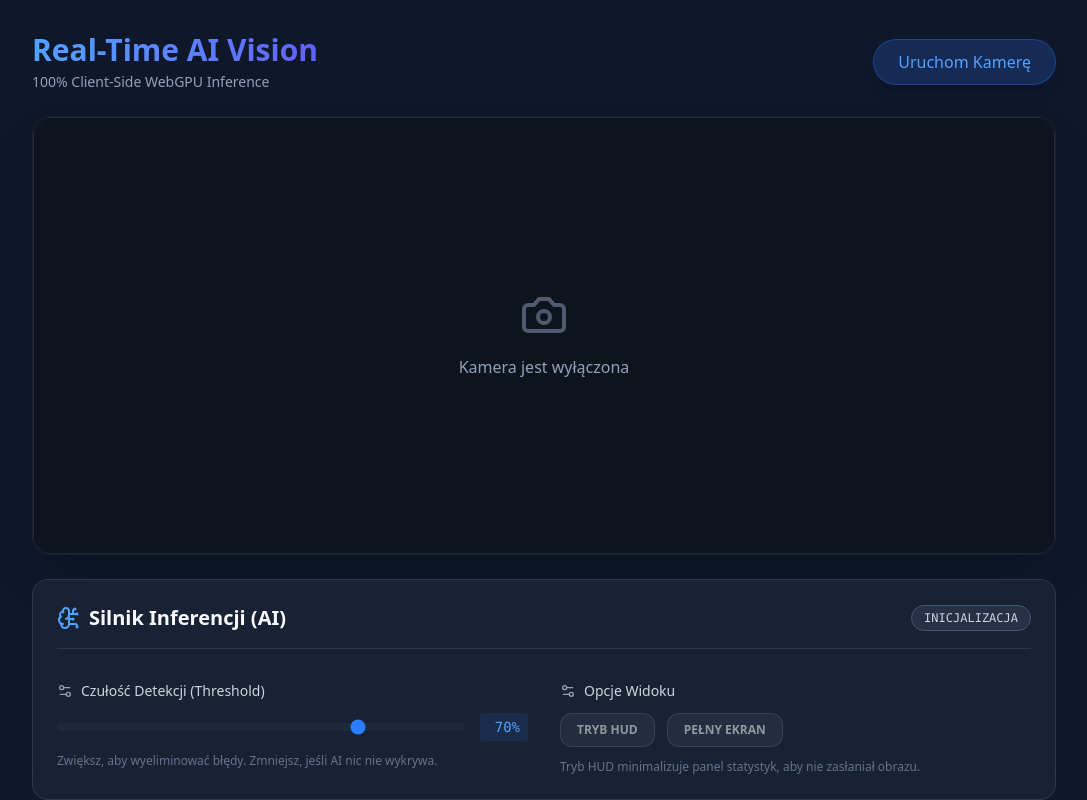
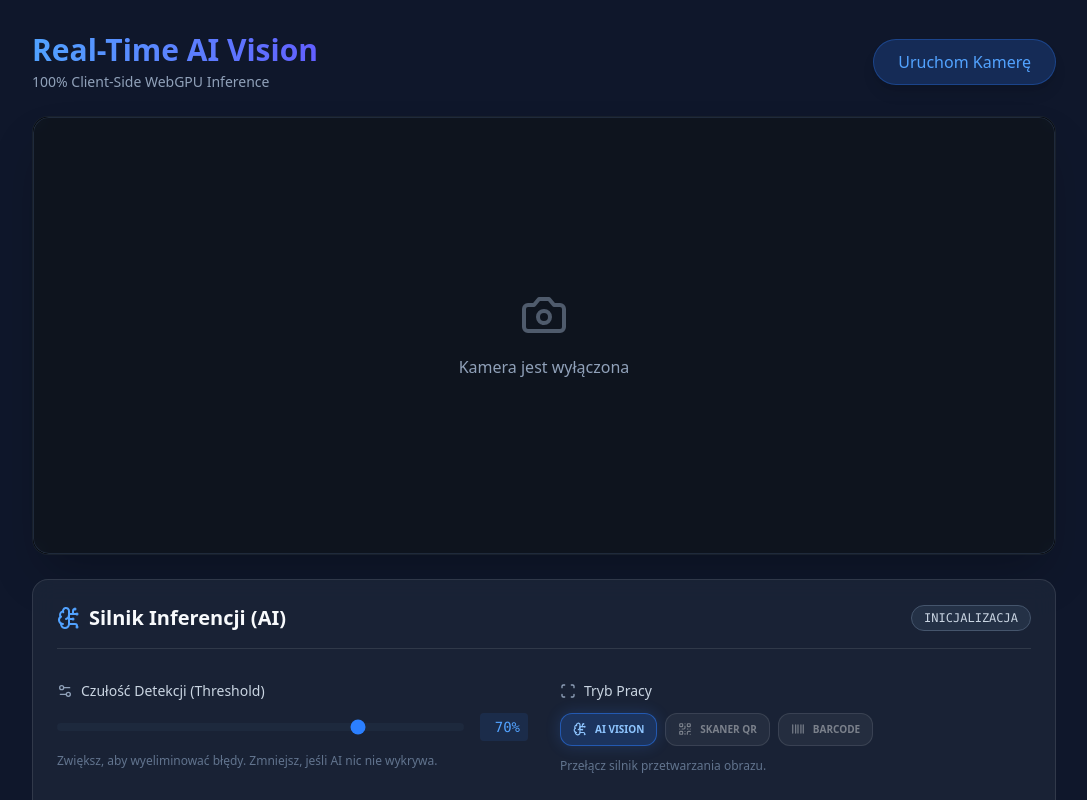
Before and after one commit to MaXDev-CATHODE/ai-vision-webgpu, a React (Vite) app: page / in a window 1280 px wide. Shown: the top 800 px of the page, without its empty margins (96-1183 px from the left). Built offline with nearby package versions, Linux system fonts and the light colour scheme.

Commit message:
feat(scanner): add QR and Barcode scanning modules with BarcodeDetector API

```diff
--- a/src/components/CameraFeed.tsx
+++ b/src/components/CameraFeed.tsx
@@ -1,6 +1,7 @@
 import React, { useRef, useEffect, useState } from 'react';
 import { useVisionStore } from '../store/useVisionStore';
 import { OverlayCanvas } from './OverlayCanvas';
+import { ResultPanel } from './ResultPanel';
 
 interface CameraFeedProps {
   onVideoReady?: (video: HTMLVideoElement) => void;
@@ -89,6 +90,7 @@ export const CameraFeed: React.FC<CameraFeedProps> = ({ onVideoReady }) => {
         className="w-full h-full object-contain"
       />
       <OverlayCanvas videoElement={videoElement} />
+      <ResultPanel />
     </div>
   );
 };
--- a/src/components/ControlPanel.tsx
+++ b/src/components/ControlPanel.tsx
@@ -1,6 +1,6 @@
 import React from 'react';
 import { useVisionStore } from '../store/useVisionStore';
-import { BrainCircuit, Cpu, Settings2, Loader2, AlertCircle } from 'lucide-react';
+import { BrainCircuit, Cpu, Settings2, Loader2, AlertCircle, QrCode, Barcode, Scan } from 'lucide-react';
 
 export const ControlPanel: React.FC = () => {
   const status = useVisionStore((state) => state.status);
@@ -12,6 +12,8 @@ export const ControlPanel: React.FC = () => {
   const isHUDOnly = useVisionStore((state) => state.isHUDOnly);
   const setHUDOnly = useVisionStore((state) => state.setHUDOnly);
   const toggleFullscreen = useVisionStore((state) => state.toggleFullscreen);
+  const mode = useVisionStore((state) => state.mode);
+  const setMode = useVisionStore((state) => state.setMode);
 
   return (
     <div className="w-full glass rounded-2xl p-6 flex flex-col gap-6">
@@ -89,6 +91,37 @@ export const ControlPanel: React.FC = () => {
           </p>
         </div>
 
+        {/* Mode Selector */}
+        <div className="space-y-3">
+          <label className="flex items-center gap-2 text-sm font-medium text-slate-300">
+            <Scan size={16} className="text-slate-400" />
+            Tryb Pracy
+          </label>
+          <div className="flex flex-wrap gap-2">
+            {[
+              { id: 'ai', label: 'AI VISION', icon: BrainCircuit },
+              { id: 'qr', label: 'SKANER QR', icon: QrCode },
+              { id: 'barcode', label: 'BARCODE', icon: Barcode },
+            ].map((m) => (
+              <button
+                key={m.id}
+                onClick={() => setMode(m.id as any)}
+                className={`flex items-center gap-2 px-3 py-2 rounded-xl text-[10px] font-bold transition-all border ${
+                  mode === m.id
+                  ? 'bg-blue-500/20 border-blue-500/50 text-blue-300 shadow-[0_0_15px_rgba(59,130,246,0.2)]'
+                  : 'bg-white/5 border-white/10 text-white/40 hover:bg-white/10 hover:text-white/60'
+                }`}
+              >
+                <m.icon size={14} />
+                {m.label}
+              </button>
+            ))}
+          </div>
+          <p className="text-xs text-slate-500">
+            Przełącz silnik przetwarzania obrazu.
+          </p>
+        </div>
+
         {/* View Options */}
         <div className="space-y-3">
           <label className="flex items-center gap-2 text-sm font-medium text-slate-300">
--- a/src/components/OverlayCanvas.tsx
+++ b/src/components/OverlayCanvas.tsx
@@ -13,7 +13,8 @@ interface OverlayCanvasProps {
 
 export const OverlayCanvas: React.FC<OverlayCanvasProps> = ({ videoElement }) => {
   const canvasRef = useRef<HTMLCanvasElement>(null);
-  const workerRef = useRef<Worker | null>(null);
+  const aiWorkerRef = useRef<Worker | null>(null);
+  const scannerWorkerRef = useRef<Worker | null>(null);
   const isProcessingRef = useRef(false);
 
   const [detections, setDetections] = useState<Detection[]>([]);
@@ -23,26 +24,29 @@ export const OverlayCanvas: React.FC<OverlayCanvasProps> = ({ videoElement }) =>
   const isCameraActive = useVisionStore((state) => state.isCameraActive);
   const confidenceThreshold = useVisionStore((state) => state.confidenceThreshold);
   const setMetrics = useVisionStore((state) => state.setMetrics);
+  const mode = useVisionStore((state) => state.mode);
+  const setScanResults = useVisionStore((state) => state.setScanResults);
 
   const lastDetectionTimeRef = useRef<number>(0);
   const frameStartTimeRef = useRef<number>(0);
 
-  // Inicjalizacja Workera
+  // Inicjalizacja Workerów
   useEffect(() => {
-    // Vite pozwala na import workerów z końcówką ?worker
-    const worker = new Worker(new URL('../workers/ai.worker.ts', import.meta.url), {
-      type: 'module'
-    });
+    // Worker AI
+    const aiWorker = new Worker(new URL('../workers/ai.worker.ts', import.meta.url), { type: 'module' });
+    aiWorkerRef.current = aiWorker;
 
-    workerRef.current = worker;
+    // Worker Skanera (QR/Barcode)
+    const scannerWorker = new Worker(new URL('../workers/scanner.worker.ts', import.meta.url), { type: 'module' });
+    scannerWorkerRef.current = scannerWorker;
 
-    worker.onmessage = (e) => {
+    aiWorker.onmessage = (e) => {
       const { type, data } = e.data;
+      if (mode !== 'ai' && type !== 'progress' && type !== 'ready') return;
 
       if (type === 'progress') {
         setStatus('loading');
         if (data.status === 'downloading' || data.status === 'progress') {
-          // data.progress jest ułamkiem 0-100 dla danego pliku (Transformers.js pobiera model w kawałkach)
           setProgress(data.progress || 0, `Pobieranie: ${data.file || 'model'}...`);
         } else if (data.status === 'done') {
           setProgress(100, `Zakończono pobieranie ${data.file}`);
@@ -51,61 +55,79 @@ export const OverlayCanvas: React.FC<OverlayCanvasProps> = ({ videoElement }) =>
 
       if (type === 'ready') {
         setStatus('ready');
-        setProgress(100, 'Model gotowy do działania');
+        setProgress(100, 'Model AI gotowy');
       }
 
       if (type === 'detect_result') {
-        const now = performance.now();
-        const latency = Math.round(now - frameStartTimeRef.current);
-        const fps = lastDetectionTimeRef.current
-          ? Math.round(1000 / (now - lastDetectionTimeRef.current))
-          : 0;
-
-        setMetrics({
-          latency,
-          fps,
-          detectedCount: data.length
-        });
-
-        lastDetectionTimeRef.current = now;
-        setDetections(data);
-        isProcessingRef.current = false;
+        handleResult(data);
       }
 
       if (type === 'error') {
-        console.error('Błąd silnika AI:', data);
-        setStatus('error', data);
-        setProgress(0, 'Wystąpił błąd podczas ładowania modelu.');
-        isProcessingRef.current = false; // Resetujemy blokadę nawet przy błędzie
+        handleError(data);
+      }
+    };
+
+    scannerWorker.onmessage = (e) => {
+      const { type, data } = e.data;
+      if (mode === 'ai') return;
+
+      if (type === 'ready') {
+        setStatus('ready');
       }
 
+      if (type === 'scan_result') {
+        handleResult(data);
+      }
+
+      if (type === 'error') {
+        handleError(data);
+      }
     };
 
-    // Zleć załadowanie modelu natychmiast po zamontowaniu
-    worker.postMessage({ type: 'load_model' });
+    const handleResult = (data: any) => {
+      const now = performance.now();
+      const latency = Math.round(now - frameStartTimeRef.current);
+      const fps = lastDetectionTimeRef.current ? Math.round(1000 / (now - lastDetectionTimeRef.current)) : 0;
+
+      setMetrics({ latency, fps, detectedCount: data.length });
+      lastDetectionTimeRef.current = now;
+
+      if (mode === 'ai') {
+        setDetections(data);
+      } else {
+        setScanResults(data);
+      }
+      isProcessingRef.current = false;
+    };
+
+    const handleError = (err: any) => {
+      console.error('Błąd workera:', err);
+      setStatus('error', String(err));
+      isProcessingRef.current = false;
+    };
+
+    aiWorker.postMessage({ type: 'load_model' });
+    scannerWorker.postMessage({ type: 'init' });
 
     return () => {
-      worker.terminate();
+      aiWorker.terminate();
+      scannerWorker.terminate();
     };
-  }, [setStatus, setProgress]);
+  }, [setStatus, setProgress, mode, setMetrics, setScanResults]);
 
   // Pętla Przechwytywania Klatek (Frame Capture Loop)
   useEffect(() => {
     let animationFrameId: number;
 
     const processFrame = () => {
-      // Jeśli kamera jest wyłączona, upewnijmy się że nie rysujemy starych boxów
       if (!isCameraActive) {
         setDetections([]);
         return;
       }
 
-      // Procesujemy klatkę TYLKO jeśli worker skończył poprzednią, aby zapobiec kolejkowaniu setek klatek (Lag/Freeze)
-      if (videoElement && workerRef.current && !isProcessingRef.current && videoElement.readyState === 4) {
-        // Aby przesłać obraz do Transformers.js w workerze, tworzymy tymczasowy canvas
-        // i zrzucamy na niego zrzut klatki wideo jako Base64 (lub ImageBitmap).
-        // OPTYMALIZACJA: ImageBitmap zamiast Base64
-        // Tworzymy binarną kopię klatki w mniejszej rozdzielczości (640px)
+      const activeWorker = mode === 'ai' ? aiWorkerRef.current : scannerWorkerRef.current;
+
+      if (videoElement && activeWorker && !isProcessingRef.current && videoElement.readyState === 4) {
         const MAX_SIZE = 640;
         const scale = Math.min(1, MAX_SIZE / Math.max(videoElement.videoWidth, videoElement.videoHeight));
         const width = videoElement.videoWidth * scale;
@@ -118,12 +140,19 @@ export const OverlayCanvas: React.FC<OverlayCanvasProps> = ({ videoElement }) =>
           resizeHeight: height,
           resizeQuality: 'low'
         }).then(bitmap => {
-          if (workerRef.current) {
+          if (activeWorker) {
             frameStartTimeRef.current = performance.now();
-            workerRef.current.postMessage({
+            if (mode === 'ai') {
+              activeWorker.postMessage({
                 type: 'detect',
                 data: { image: bitmap, threshold: confidenceThreshold }
-            }, [bitmap]); // Przeniesienie własności (Transferable) - zero kopiowania w RAM!
+              }, [bitmap]);
+            } else {
+              activeWorker.postMessage({
+                type: 'scan',
+                data: { image: bitmap, mode: mode }
+              }, [bitmap]);
+            }
           } else {
             isProcessingRef.current = false;
           }
@@ -132,33 +161,29 @@ export const OverlayCanvas: React.FC<OverlayCanvasProps> = ({ videoElement }) =>
         });
       }
 
-      // Wywołuj się rekurencyjnie co klatkę (zazwyczaj 60 razy na sekundę)
       animationFrameId = requestAnimationFrame(processFrame);
     };
 
     processFrame();
 
     return () => cancelAnimationFrame(animationFrameId);
-  }, [videoElement, isCameraActive, confidenceThreshold]);
+  }, [videoElement, isCameraActive, confidenceThreshold, mode]);
 
-  // Renderowanie Ramek na Canvasie widocznym dla użytkownika
+  // Renderowanie Ramek na Canvasie
   useEffect(() => {
     const canvas = canvasRef.current;
     if (!canvas || !videoElement) return;
 
-    // Canvas musi idealnie nałożyć się na tag wideo
     canvas.width = videoElement.clientWidth;
     canvas.height = videoElement.clientHeight;
 
     const ctx = canvas.getContext('2d');
     if (!ctx) return;
 
-    // Czyszczenie poprzedniej klatki
     ctx.clearRect(0, 0, canvas.width, canvas.height);
 
     if (!isCameraActive) return;
 
-    // Obliczanie realnej powierzchni wideo (uwzględniając object-fit: contain)
     const vWidth = videoElement.videoWidth;
     const vHeight = videoElement.videoHeight;
     const cWidth = canvas.width;
@@ -170,89 +195,77 @@ export const OverlayCanvas: React.FC<OverlayCanvasProps> = ({ videoElement }) =>
     let drawWidth, drawHeight, offsetX, offsetY;
 
     if (cRatio > vRatio) {
-      // Kontener jest szerszy niż wideo (paski po bokach)
       drawHeight = cHeight;
       drawWidth = cHeight * vRatio;
       offsetX = (cWidth - drawWidth) / 2;
       offsetY = 0;
     } else {
-      // Kontener jest wyższy niż wideo (paski góra/dół)
       drawWidth = cWidth;
       drawHeight = cWidth / vRatio;
       offsetX = 0;
       offsetY = (cHeight - drawHeight) / 2;
     }
 
-    // Pomocnicza funkcja do generowania koloru na podstawie nazwy klasy
     const getColor = (label: string) => {
       let hash = 0;
       for (let i = 0; i < label.length; i++) {
         hash = label.charCodeAt(i) + ((hash << 5) - hash);
       }
       const h = Math.abs(hash % 360);
-      return `hsl(${h}, 70%, 50%)`; // Żywe kolory HSL
+      return `hsl(${h}, 70%, 50%)`;
     };
 
-    // Tablica do śledzenia zajętych obszarów przez etykiety (collision detection)
     const occupiedRects: { x: number, y: number, w: number, h: number }[] = [];
 
-    // Rysowanie wyników AI
+    if (mode === 'ai') {
       detections.forEach(det => {
         const color = getColor(det.label);
-
-      // Skalowanie koordynatów
         const x = det.box.xmin * drawWidth + offsetX;
         const y = det.box.ymin * drawHeight + offsetY;
         const w = (det.box.xmax - det.box.xmin) * drawWidth;
         const h = (det.box.ymax - det.box.ymin) * drawHeight;
 
-      // --- PREMIUM VISUALS: Neon Box ---
+        drawHUDBox(ctx, x, y, w, h, color, `${det.label} ${Math.round(det.score * 100)}%`, occupiedRects);
+      });
+    } else {
+      const scanResults = useVisionStore.getState().scanResults;
+      scanResults.forEach(res => {
+        const color = mode === 'qr' ? '#22c55e' : '#f59e0b';
+        const inputScaleX = drawWidth / videoElement.videoWidth;
+        const inputScaleY = drawHeight / videoElement.videoHeight;
+
+        const x = res.boundingBox.x * inputScaleX + offsetX;
+        const y = res.boundingBox.y * inputScaleY + offsetY;
+        const w = res.boundingBox.width * inputScaleX;
+        const h = res.boundingBox.height * inputScaleY;
+
+        drawHUDBox(ctx, x, y, w, h, color, `${res.format.toUpperCase()}: ${res.rawValue}`, occupiedRects);
+      });
+    }
+
+  }, [detections, videoElement, isCameraActive, mode]);
+
+  const drawHUDBox = (ctx: CanvasRenderingContext2D, x: number, y: number, w: number, h: number, color: string, labelText: string, occupiedRects: any[]) => {
     ctx.strokeStyle = color;
     ctx.lineWidth = 3;
-
-      // Glow effect
     ctx.shadowColor = color;
     ctx.shadowBlur = 10;
 
-      // Rysujemy tylko narożniki dla futurystycznego wyglądu (HUD style)
     const cornerLen = Math.min(w, h, 20);
 
-      // Top-Left
+    // Narożniki
     ctx.beginPath();
-      ctx.moveTo(x, y + cornerLen);
-      ctx.lineTo(x, y);
-      ctx.lineTo(x + cornerLen, y);
+    ctx.moveTo(x, y + cornerLen); ctx.lineTo(x, y); ctx.lineTo(x + cornerLen, y);
+    ctx.moveTo(x + w - cornerLen, y); ctx.lineTo(x + w, y); ctx.lineTo(x + w, y + cornerLen);
+    ctx.moveTo(x + w, y + h - cornerLen); ctx.lineTo(x + w, y + h); ctx.lineTo(x + w - cornerLen, y + h);
+    ctx.moveTo(x + cornerLen, y + h); ctx.lineTo(x, y + h); ctx.lineTo(x, y + h - cornerLen);
     ctx.stroke();
 
-      // Top-Right
-      ctx.beginPath();
-      ctx.moveTo(x + w - cornerLen, y);
-      ctx.lineTo(x + w, y);
-      ctx.lineTo(x + w, y + cornerLen);
-      ctx.stroke();
-
-      // Bottom-Right
-      ctx.beginPath();
-      ctx.moveTo(x + w, y + h - cornerLen);
-      ctx.lineTo(x + w, y + h);
-      ctx.lineTo(x + w - cornerLen, y + h);
-      ctx.stroke();
-
-      // Bottom-Left
-      ctx.beginPath();
-      ctx.moveTo(x + cornerLen, y + h);
-      ctx.lineTo(x, y + h);
-      ctx.lineTo(x, y + h - cornerLen);
-      ctx.stroke();
-
-      // Cienka ramka łącząca (półprzezroczysta)
     ctx.shadowBlur = 0;
     ctx.globalAlpha = 0.2;
     ctx.strokeRect(x, y, w, h);
     ctx.globalAlpha = 1.0;
 
-      // Przygotowanie etykiety
-      const labelText = `${det.label} ${Math.round(det.score * 100)}%`;
     ctx.font = 'bold 11px "Outfit", system-ui, sans-serif';
     const metrics = ctx.measureText(labelText);
     const textWidth = metrics.width;
@@ -264,7 +277,6 @@ export const OverlayCanvas: React.FC<OverlayCanvasProps> = ({ videoElement }) =>
     let labelY = y - labelHeight - 4;
     if (labelY < 0) labelY = y + 4;
 
-      // Unikanie kolizji
     let attempts = 0;
     while (attempts < 5) {
       const collision = occupiedRects.some(r => {
@@ -277,27 +289,19 @@ export const OverlayCanvas: React.FC<OverlayCanvasProps> = ({ videoElement }) =>
     }
     occupiedRects.push({ x: labelX, y: labelY, w: fullWidth, h: labelHeight });
 
-      // Szklana etykieta (Glassmorphism)
     ctx.fillStyle = 'rgba(15, 23, 42, 0.9)';
     ctx.beginPath();
     ctx.roundRect(labelX, labelY, fullWidth, labelHeight, 4);
     ctx.fill();
 
-      // Akcent boczny koloru
     ctx.fillStyle = color;
     ctx.fillRect(labelX, labelY, 3, labelHeight);
 
-      // Tekst
     ctx.fillStyle = '#ffffff';
-      ctx.fillText(labelText.toUpperCase(), labelX + padding + 2, labelY + 14);
-    });
-
-  }, [detections, videoElement, isCameraActive]);
+    ctx.fillText(labelText, labelX + padding + 2, labelY + 14);
+  };
 
   return (
-    <canvas
-      ref={canvasRef}
-      className="absolute top-0 left-0 w-full h-full pointer-events-none"
-    />
+    <canvas ref={canvasRef} className="absolute top-0 left-0 w-full h-full pointer-events-none" />
   );
 };
--- /dev/null
+++ b/src/components/ResultPanel.tsx
@@ -0,0 +1,67 @@
+import React, { useState, useEffect } from 'react';
+import { useVisionStore } from '../store/useVisionStore';
+import { Copy, Check, ExternalLink } from 'lucide-react';
+
+export const ResultPanel: React.FC = () => {
+  const mode = useVisionStore((state) => state.mode);
+  const scanResults = useVisionStore((state) => state.scanResults);
+  const [lastResult, setLastResult] = useState<string | null>(null);
+  const [copied, setCopied] = useState(false);
+
+  useEffect(() => {
+    if (scanResults.length > 0) {
+      setLastResult(scanResults[0].rawValue);
+      setCopied(false);
+    }
+  }, [scanResults]);
+
+  if (mode === 'ai' || !lastResult) return null;
+
+  const handleCopy = () => {
+    navigator.clipboard.writeText(lastResult);
+    setCopied(true);
+    setTimeout(() => setCopied(false), 2000);
+  };
+
+  const isUrl = lastResult.startsWith('http');
+
+  return (
+    <div className="absolute bottom-6 left-1/2 -translate-x-1/2 w-[90%] max-w-md glass p-4 rounded-2xl shadow-2xl animate-in fade-in slide-in-from-bottom-4 duration-300 z-50">
+      <div className="flex items-center justify-between gap-4">
+        <div className="flex-1 min-w-0">
+          <p className="text-[10px] font-bold text-blue-400 uppercase tracking-wider mb-1">
+            Wykryto {mode === 'qr' ? 'Kod QR' : 'Kod Kreskowy'}
+          </p>
+          <p className="text-sm font-medium text-white truncate">
+            {lastResult}
+          </p>
+        </div>
+
+        <div className="flex gap-2">
+          {isUrl && (
+            <a
+              href={lastResult}
+              target="_blank"
+              rel="noopener noreferrer"
+              className="p-2 rounded-xl bg-blue-500/20 text-blue-400 hover:bg-blue-500/30 transition-colors"
+              title="Otwórz link"
+            >
+              <ExternalLink size={18} />
+            </a>
+          )}
+          <button
+            onClick={handleCopy}
+            className={`p-2 rounded-xl transition-all ${
+              copied
+              ? 'bg-green-500/20 text-green-400'
+              : 'bg-white/5 text-white/60 hover:bg-white/10'
+            }`}
+            title="Kopiuj do schowka"
+          >
+            {copied ? <Check size={18} /> : <Copy size={18} />}
+          </button>
+        </div>
+      </div>
+    </div>
+  );
+};
--- a/src/store/useVisionStore.ts
+++ b/src/store/useVisionStore.ts
@@ -1,6 +1,18 @@
 import { create } from 'zustand';
 
-type ModelStatus = 'idle' | 'loading' | 'ready' | 'error';
+export type VisionMode = 'ai' | 'qr' | 'barcode';
+
+export interface ScanResult {
+  rawValue: string;
+  format: string;
+  boundingBox: {
+    x: number;
+    y: number;
+    width: number;
+    height: number;
+  };
+  cornerPoints: { x: number; y: number }[];
+}
 
 interface VisionState {
   // Stan Modelu
@@ -14,6 +26,8 @@ interface VisionState {
   confidenceThreshold: number;
   isFullscreen: boolean;
   isHUDOnly: boolean;
+  mode: VisionMode;
+  scanResults: ScanResult[];
 
   // Metryki Wydajności
   fps: number;
@@ -28,7 +42,11 @@ interface VisionState {
   setMetrics: (metrics: { fps?: number; latency?: number; detectedCount?: number }) => void;
   toggleFullscreen: () => void;
   setHUDOnly: (val: boolean) => void;
+  setMode: (mode: VisionMode) => void;
+  setScanResults: (results: ScanResult[]) => void;
 }
+
+type ModelStatus = 'idle' | 'loading' | 'ready' | 'error';
 
 export const useVisionStore = create<VisionState>((set) => ({
   status: 'idle',
@@ -40,6 +58,8 @@ export const useVisionStore = create<VisionState>((set) => ({
   confidenceThreshold: 0.7,
   isFullscreen: false,
   isHUDOnly: false,
+  mode: 'ai',
+  scanResults: [],
 
   fps: 0,
   latency: 0,
@@ -52,5 +72,7 @@ export const useVisionStore = create<VisionState>((set) => ({
   setConfidenceThreshold: (confidenceThreshold) => set({ confidenceThreshold }),
   setMetrics: (metrics) => set((state) => ({ ...state, ...metrics })),
   toggleFullscreen: () => set((state) => ({ isFullscreen: !state.isFullscreen })),
-  setHUDOnly: (isHUDOnly) => set({ isHUDOnly })
+  setHUDOnly: (isHUDOnly) => set({ isHUDOnly }),
+  setMode: (mode) => set({ mode, scanResults: [] }),
+  setScanResults: (scanResults) => set({ scanResults, detectedCount: scanResults.length })
 }));
```
Also changed, not shown: src/utils/scannerUtils.ts (added, +46 -0 lines), src/workers/scanner.worker.ts (added, +25 -0 lines), 2 other files (tests, documents, lock files or other folders). Lines whose indentation alone changed are shown as unchanged.
